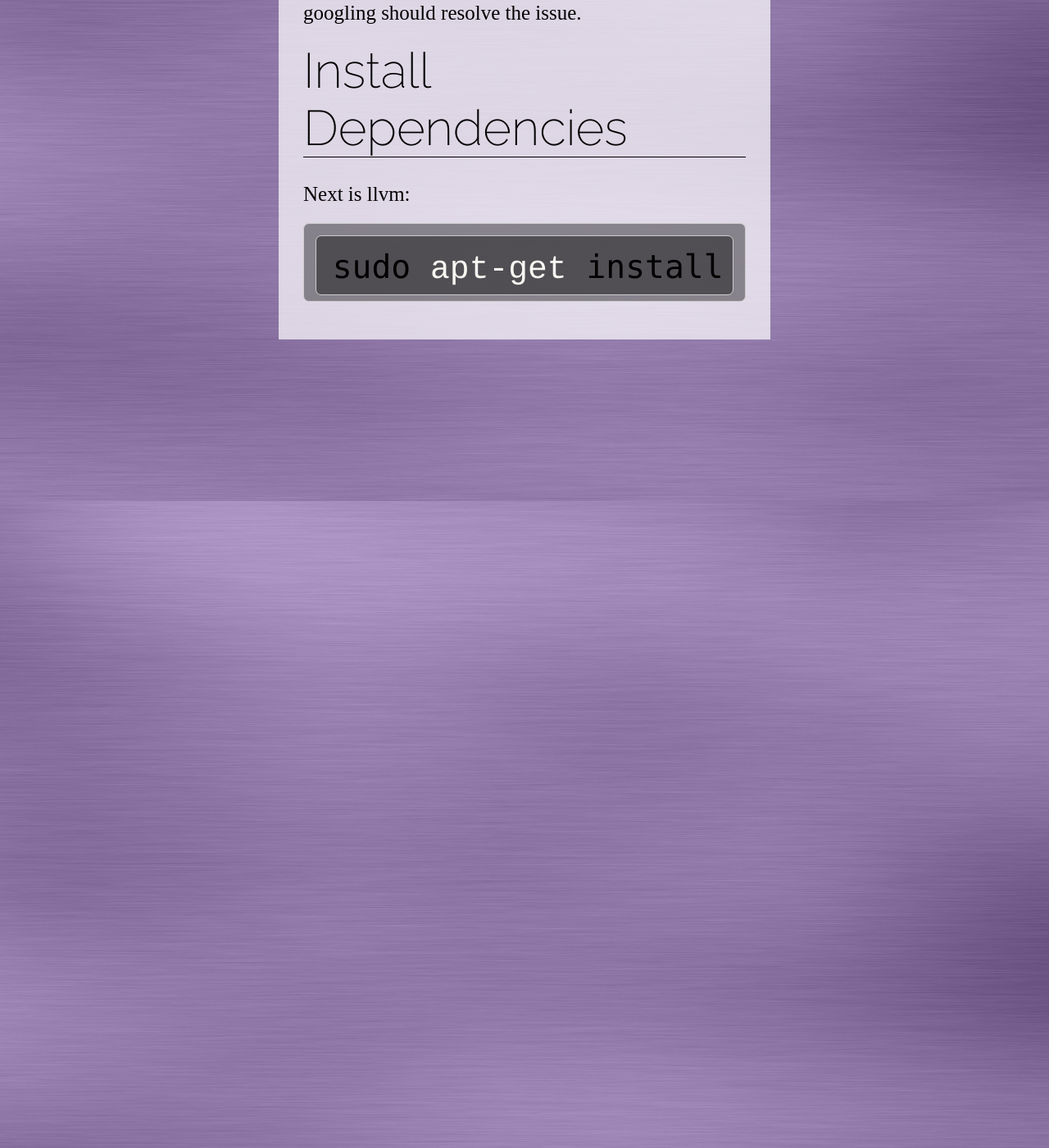
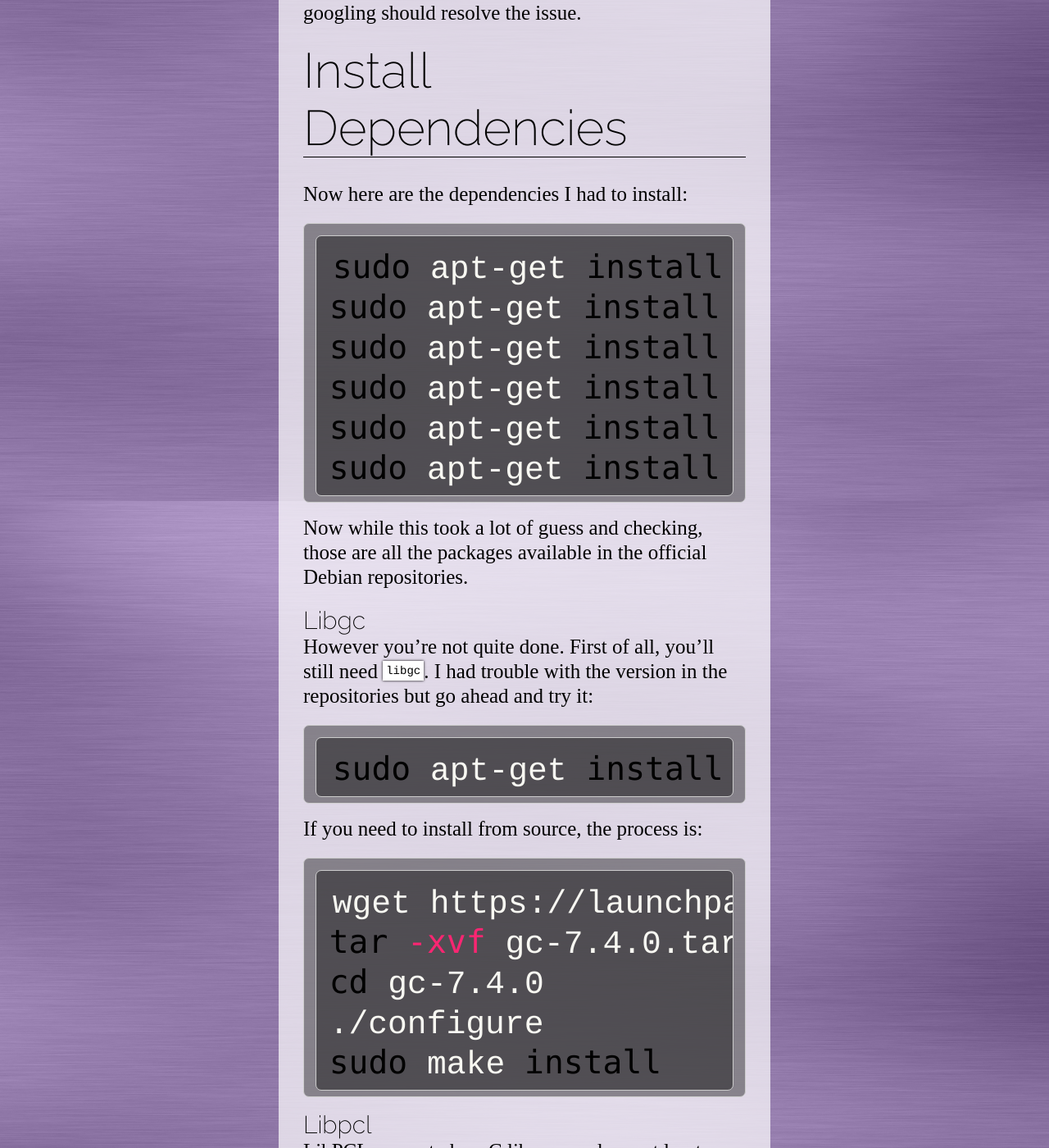
Before and after one commit to Charlesetc/charlesetc, a Jekyll site: the page built from _posts/2015-08-14-crystal-build.markdown, in a window 1280 px wide and 1400 px high, scrolled down 1489 px. Shown: the whole window at 82% size. Built offline with Jekyll 4.4.1, drawn with Linux system fonts in a browser that asks for light colours; Markdown is read by kramdown in place of the engine named in the settings; some of the changed text lies outside the part shown.

Commit message:
Finished crystal post

````diff
--- a/_posts/2015-08-14-crystal-build.markdown
+++ b/_posts/2015-08-14-crystal-build.markdown
@@ -33,8 +33,68 @@ In general, `cannot find -llibrary` translates to running the command `sudo apt-
 
 # Install Dependencies
 
-Next is llvm:
+Now here are the dependencies I had to install:
 
 ```bash
+sudo apt-get install -y libg3-dev zlib1g-dev libxml2-dev libssl-dev libyaml-dev libreadline-dev # What the documentation gives you
 sudo apt-get install llvm-3.5
+sudo apt-get install libedit-dev
+sudo apt-get install libpcre3-dev
+sudo apt-get install libunwind-setjmp0-dev
+sudo apt-get install libatomic-ops-dev
 ```
+
+Now while this took a lot of guess and checking, those are all the packages available in the official Debian repositories.
+
+#### Libgc
+
+However you're not quite done. First of all, you'll still need `libgc`. I had trouble with the version in the repositories but go ahead and try it:
+
+```bash
+sudo apt-get install libgc-dev
+```
+
+If you need to install from source, the process is:
+
+```bash
+wget https://launchpad.net/libgc/main/7.4.0/+download/gc-7.4.0.tar.gz
+tar -xvf gc-7.4.0.tar.gz
+cd gc-7.4.0
+./configure
+sudo make install
+```
+
+#### Libpcl
+
+LibPCL seems to be a C library made, or at least hosted, by crystal-lang themselves. To install:
+
+```bash
+curl http://crystal-lang.s3.amazonaws.com/pcl/libpcl-1.12-1-linux-x86_64.tar.gz > libpcl.tar.gz
+sudo mv libpcl.tar.gz /opt/crystal/
+cd /opt/crystal
+sudo tar -xvf libpcl.tar.gz -C ./embedded --strip-components=1
+# Add the object file to the linking path:
+sudo cp libpcl-1.12-1/lib/libpcl.so.1.0.11 /usr/lib
+```
+
+Finally, you need to add crystal to your path in your `.bashrc`:
+```bash
+export LIBRARY_PATH=$LIBRARY_PATH:/opt/crystal/embedded/lib
+```
+
+## Compilation
+
+Now you should be all set to bootstrap crystal!
+
+```bash
+git clone git@github.com:manastech/crystal.git
+cd crystal
+make
+./bin/crystal samples/mandlebrot2.cr
+```
+
+You'll notice it takes a relatively short time to build. Hurray crystal!
+
+## Notes:
+
+If you have any questions or comments, please [e-mail me](mailto://cchamberlain@uchicago.edu).
````
Also changed, not shown: 2 other files.
